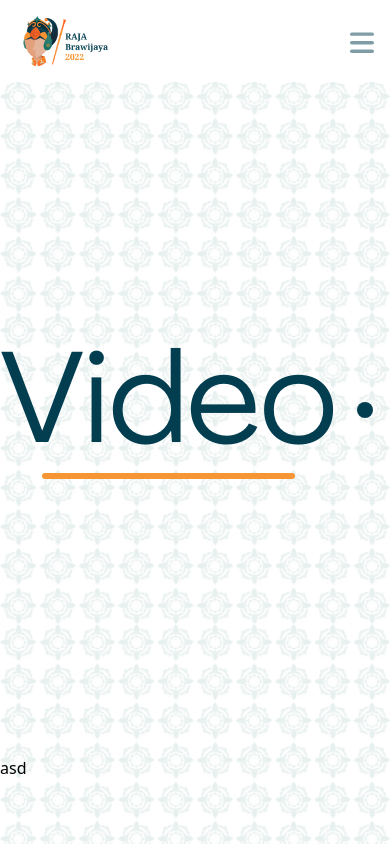
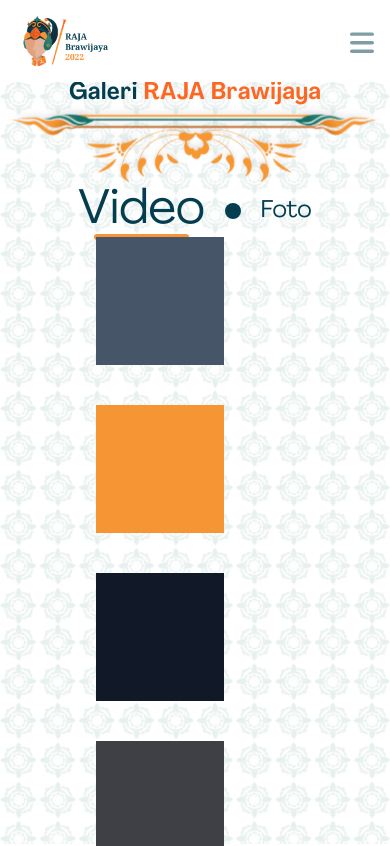
Before and after one commit to mfadlihs/RAJA-BRAWIJAYA-2022, a Next.js app: page /galeri in a window 390 px wide. Shown: the top 846 px of the page. Built offline with nearby package versions, Linux system fonts and the light colour scheme.

Commit message:
gallery, not repsponsive yet

```diff
--- /dev/null
+++ b/component/galeri/GallarySlider.jsx
@@ -0,0 +1,72 @@
+import style from "./style.module.css";
+
+export default function GallerySlider({ reverse }) {
+	return (
+		<div
+			className={`w-32 space-y-[40px] ${
+				reverse ? style.slideTrackReverse : style.slideTrack
+			} inline-block`}
+		>
+			<div className='slider'>
+				<div className='w-32 h-32 bg-blue' />
+			</div>
+			<div className='slider'>
+				<div className='w-32 h-32 bg-slate-600' />
+			</div>
+			<div className='slider'>
+				<div className='w-32 h-32 bg-yellow' />
+			</div>
+			<div className='slider'>
+				<div className='w-32 h-32 bg-gray-900' />
+			</div>
+			<div className='slider'>
+				<div className='w-32 h-32 bg-zinc-700' />
+			</div>
+			<div className='slider'>
+				<div className='w-32 h-32 bg-stone-500' />
+			</div>
+			<div className='slider'>
+				<div className='w-32 h-32 bg-red-400' />
+			</div>
+			<div className='slider'>
+				<div className='w-32 h-32 bg-lime-600' />
+			</div>
+			<div className='slider'>
+				<div className='w-32 h-32 bg-amber-500' />
+			</div>
+			<div className='slider'>
+				<div className='w-32 h-32 bg-emerald-500' />
+			</div>
+			<div className='slider'>
+				<div className='w-32 h-32 bg-blue' />
+			</div>
+			<div className='slider'>
+				<div className='w-32 h-32 bg-slate-600' />
+			</div>
+			<div className='slider'>
+				<div className='w-32 h-32 bg-yellow' />
+			</div>
+			<div className='slider'>
+				<div className='w-32 h-32 bg-gray-900' />
+			</div>
+			<div className='slider'>
+				<div className='w-32 h-32 bg-zinc-700' />
+			</div>
+			<div className='slider'>
+				<div className='w-32 h-32 bg-stone-500' />
+			</div>
+			<div className='slider'>
+				<div className='w-32 h-32 bg-red-400' />
+			</div>
+			<div className='slider'>
+				<div className='w-32 h-32 bg-lime-600' />
+			</div>
+			<div className='slider'>
+				<div className='w-32 h-32 bg-amber-500' />
+			</div>
+			<div className='slider'>
+				<div className='w-32 h-32 bg-emerald-500' />
+			</div>
+		</div>
+	);
+}
--- /dev/null
+++ b/component/galeri/style.module.css
@@ -0,0 +1,25 @@
+@keyframes scroll {
+	0% {
+		transform: translateY(0);
+	}
+	100% {
+		transform: translateY(-50%);
+	}
+}
+
+@keyframes scrollReverse {
+	0% {
+		transform: translateY(-50%);
+	}
+	100% {
+		transform: translateY(0);
+	}
+}
+
+.slideTrack {
+	animation: scroll 5s linear infinite;
+}
+
+.slideTrackReverse {
+	animation: scrollReverse 5s linear infinite;
+}
--- a/layout/galeri/Gallery.jsx
+++ b/layout/galeri/Gallery.jsx
@@ -1,18 +1,130 @@
+import { useState } from "react";
+import style from "./style.module.css";
+import Image from "next/dist/client/image";
+
 import Item from "./Item";
+import GallerySlider from "../../component/galeri/GallarySlider";
+import { Pattern } from "../../constants/Images";
 
 export default function Gallery() {
+	const [isVideo, setIsVideo] = useState(true);
+
 	return (
-		<div className='flex h-screen w-screen overflow-hidden flex cursor-pointer'>
-			<div className='flex flex-col justify-between h-full py-16'>
-				<div className='flex justify-center grow items-center'>
-					<div className='flex items-center gap-5'>
-						<Item active>Video</Item>
-						<div className='w-4 h-4 bg-blue rounded-full'></div>
-						<Item>Foto</Item>
+		<div>
+			<div className='md:hidden'>
+				<div className='max-w-md sm:mb-2 mb-1 md:mb-4 mx-auto drop-shadow-md'>
+					<Image
+						src={Pattern.HeadingFull}
+						layout='responsive'
+						objectFit='cover'
+						alt='RAJA Brawijaya'
+					/>
+				</div>
+				<div className='font-agrandir font-bold md:text-6xl sm:text-3xl  text-2xl lg:text-8xl text-center text-blue'>
+					Galeri <span className='text-orange'>RAJA Brawijaya</span>
+				</div>
+				<div className='max-w-md sm:mt-2 mb-1 md:mt-4  mx-auto drop-shadow-md rotate-180'>
+					<Image
+						src={Pattern.HeadingFull}
+						layout='responsive'
+						objectFit='cover'
+						alt='RAJA Brawijaya'
+					/>
+				</div>
+			</div>
+			<div className='md:flex block h-screen w-screen overflow-hidden px-24'>
+				<div className='flex flex-col justify-between md:h-full md:py-16 '>
+					<div className='flex justify-center grow md:items-center'>
+						<div className='flex items-center gap-5'>
+							<Item active={isVideo} setIsVideo={setIsVideo} video={true}>
+								Video
+							</Item>
+							<div className='w-4 h-4 bg-blue rounded-full'></div>
+							<Item active={!isVideo} setIsVideo={setIsVideo} video={false}>
+								Foto
+							</Item>
+						</div>
+					</div>
+					<div className='hidden md:block font-agrandir text-3xl font-normal'>
+						Video rangkaian acara
+						<br />
+						RAJA Brawijaya 2022
 					</div>
 				</div>
-				<div>asd</div>
+				<div className='grow'>
+					<div className='h-full overflow-hidden'>
+						<div className='w-fit space-x-20 mx-auto'>
+							<GallerySlider />
+							<GallerySlider reverse />
+						</div>
+					</div>
+				</div>
 			</div>
 		</div>
 	);
 }
+
+/*
+<div className={`w-32 space-y-[20px] ${style.slideTrack}`}>
+						<div className='slider'>
+							<div className='w-32 h-32 bg-blue' />
+						</div>
+						<div className='slider'>
+							<div className='w-32 h-32 bg-slate-600' />
+						</div>
+						<div className='slider'>
+							<div className='w-32 h-32 bg-yellow' />
+						</div>
+						<div className='slider'>
+							<div className='w-32 h-32 bg-gray-900' />
+						</div>
+						<div className='slider'>
+							<div className='w-32 h-32 bg-zinc-700' />
+						</div>
+						<div className='slider'>
+							<div className='w-32 h-32 bg-stone-500' />
+						</div>
+						<div className='slider'>
+							<div className='w-32 h-32 bg-red-400' />
+						</div>
+						<div className='slider'>
+							<div className='w-32 h-32 bg-lime-600' />
+						</div>
+						<div className='slider'>
+							<div className='w-32 h-32 bg-amber-500' />
+						</div>
+						<div className='slider'>
+							<div className='w-32 h-32 bg-emerald-500' />
+						</div>
+						<div className='slider'>
+							<div className='w-32 h-32 bg-blue' />
+						</div>
+						<div className='slider'>
+							<div className='w-32 h-32 bg-slate-600' />
+						</div>
+						<div className='slider'>
+							<div className='w-32 h-32 bg-yellow' />
+						</div>
+						<div className='slider'>
+							<div className='w-32 h-32 bg-gray-900' />
+						</div>
+						<div className='slider'>
+							<div className='w-32 h-32 bg-zinc-700' />
+						</div>
+						<div className='slider'>
+							<div className='w-32 h-32 bg-stone-500' />
+						</div>
+						<div className='slider'>
+							<div className='w-32 h-32 bg-red-400' />
+						</div>
+						<div className='slider'>
+							<div className='w-32 h-32 bg-lime-600' />
+						</div>
+						<div className='slider'>
+							<div className='w-32 h-32 bg-amber-500' />
+						</div>
+						<div className='slider'>
+							<div className='w-32 h-32 bg-emerald-500' />
+						</div>
+					</div>
+*/
--- a/layout/galeri/Item.jsx
+++ b/layout/galeri/Item.jsx
@@ -1,22 +1,25 @@
 import style from "./style.module.css";
 
-export default function Item({ children, active }) {
+export default function Item({ children, active, setIsVideo, video }) {
 	return (
-		<div className=''>
+		<div
+			className=''
+			onClick={() => {
+				setIsVideo(video);
+			}}
+		>
 			<div
-				className={`font-agrandir text-blue font-normal relative
-        ${style.text}
-      ${active ? "text-9xl" : "text-5xl"}
-      ${active && style.active}
+				className={`font-agrandir text-blue font-normal relative cursor-pointer ${
+					style.text
+				} ${
+					active
+						? "lg:text-9xl md:text-7xl sm:text-6xl text-5xl "
+						: "lg:text-5xl md:text-4xl sm:text-3xl text-2xl"
+				} ${active && style.active}
     `}
 			>
 				{children}
 			</div>
-			{/* {active && (
-				<div
-					className={`w-[80%] h-2 ease-in duration-700 bg-orange mx-auto rounded-lg `}
-				></div>
-			)} */}
 		</div>
 	);
 }
--- a/layout/galeri/style.module.css
+++ b/layout/galeri/style.module.css
@@ -21,3 +21,16 @@
 .active:hover::before {
 	width: 75%;
 }
+
+@keyframes scroll {
+	0% {
+		transform: translateY(0);
+	}
+	100% {
+		transform: translateY(-50%);
+	}
+}
+
+.slideTrack {
+	animation: scroll 10s linear infinite;
+}
```
